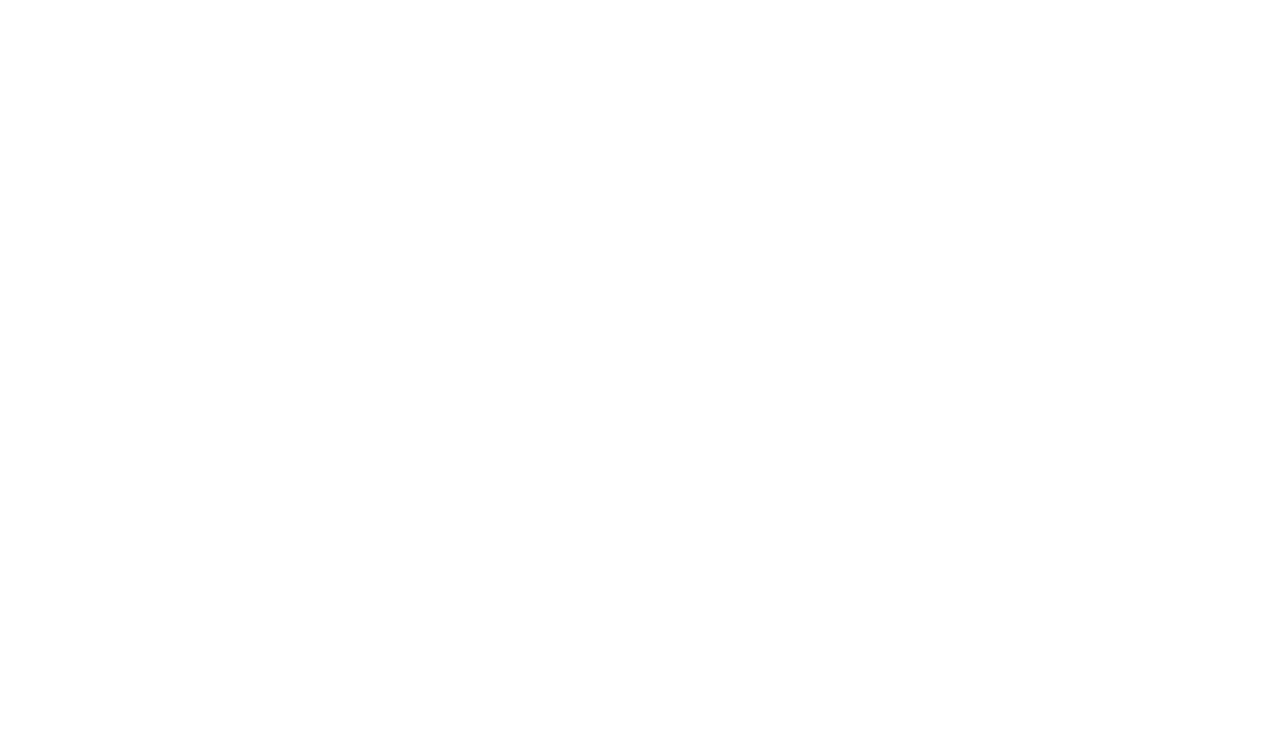
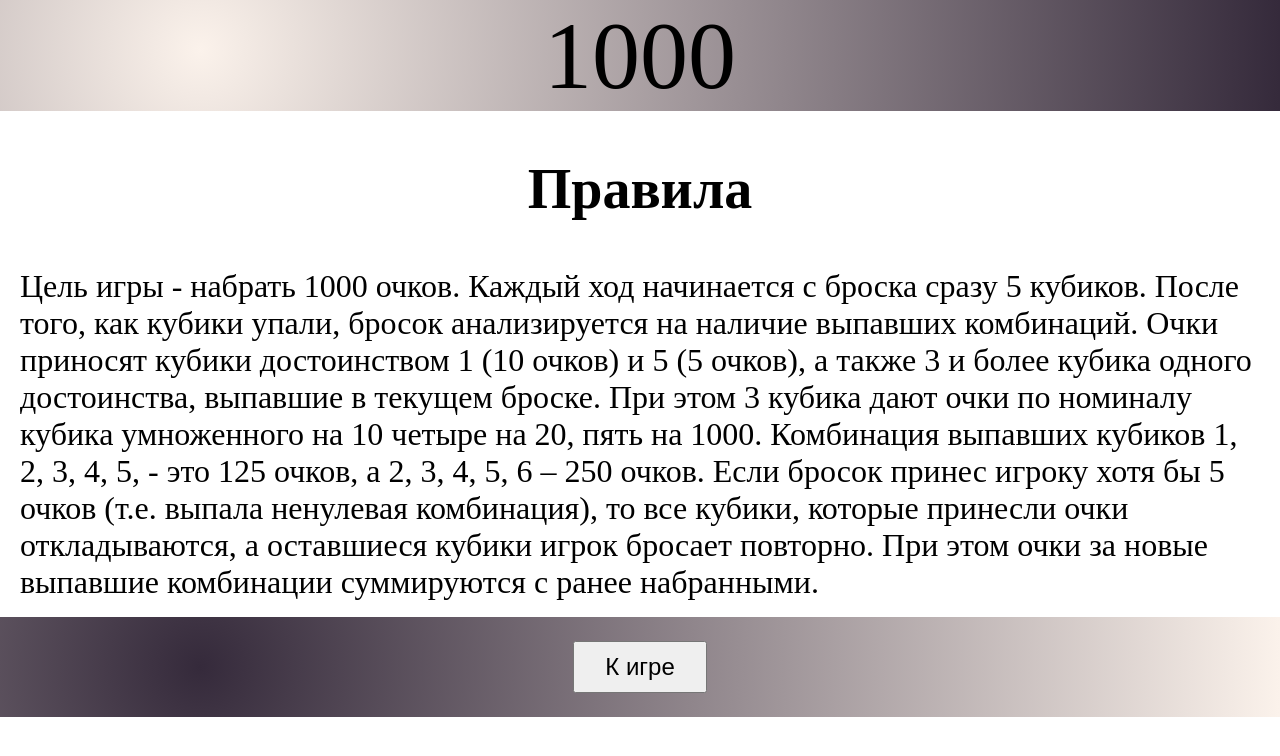
Before and after one commit to Alchi-Alchi/1000, a plain HTML site: page index.html in a window 1280 px wide. Drawn offline with Linux system fonts and the light colour scheme.

Commit message:
devCommit

```diff
--- a/game.css
+++ b/game.css
@@ -0,0 +1,35 @@
+body {
+  margin: 0;
+}
+
+.header {
+  width: 100%;
+  text-align: center;
+  background: radial-gradient(circle farthest-side at 200px 50px, #FBF2EB, #352A3B);
+}
+
+#logo {
+  font-size: 96px;
+}
+
+#head {
+  text-align: center;
+  font-size: 56px;
+}
+
+#rules {
+  margin: 0 20px;
+  font-size: 32px;
+}
+
+.btn {
+  margin: 1em 0;
+  text-align: center;
+  background: radial-gradient(circle farthest-side at 200px 50px, #352A3B, #FBF2EB);
+}
+
+#btn {
+  margin: 1em;
+  padding: 10px 30px;
+  font-size: 24px;
+}
--- a/index.html
+++ b/index.html
@@ -3,12 +3,17 @@
 <head>
   <meta charset="UTF-8">
   <meta http-equiv="X-UA-Compatible" content="ie=edge">
-  <title>Alchemy</title>
+  <title>1000</title>
   <link rel="stylesheet" href="game.css">
   <link rel="shortcut icon" href="images/kubik.png">
   <script defer src="game.js"></script>
 </head>
 <body>
-
+  <div class="header"><span id="logo">1000</span></div>
+  <div class="rules">
+    <h2 id="head">Правила</h2>
+    <p id="rules">Цель игры - набрать 1000 очков. Каждый ход начинается с броска сразу 5 кубиков. После того, как кубики упали, бросок анализируется на наличие выпавших комбинаций. Очки приносят кубики достоинством 1 (10 очков) и 5 (5 очков), а также 3 и более кубика одного достоинства, выпавшие в текущем броске. При этом 3 кубика дают очки по номиналу кубика умноженного на 10 четыре на 20, пять на 1000. Комбинация выпавших кубиков 1, 2, 3, 4, 5, - это 125 очков, а 2, 3, 4, 5, 6 – 250 очков. Если бросок принес игроку хотя бы 5 очков (т.е. выпала ненулевая комбинация), то все кубики, которые принесли очки откладываются, а оставшиеся кубики игрок бросает повторно. При этом очки за новые выпавшие комбинации суммируются с ранее набранными.</p>
+  </div>
+  <div class="btn"><button id="btn">К игре</button></div>
 </body>
 </html>
```
